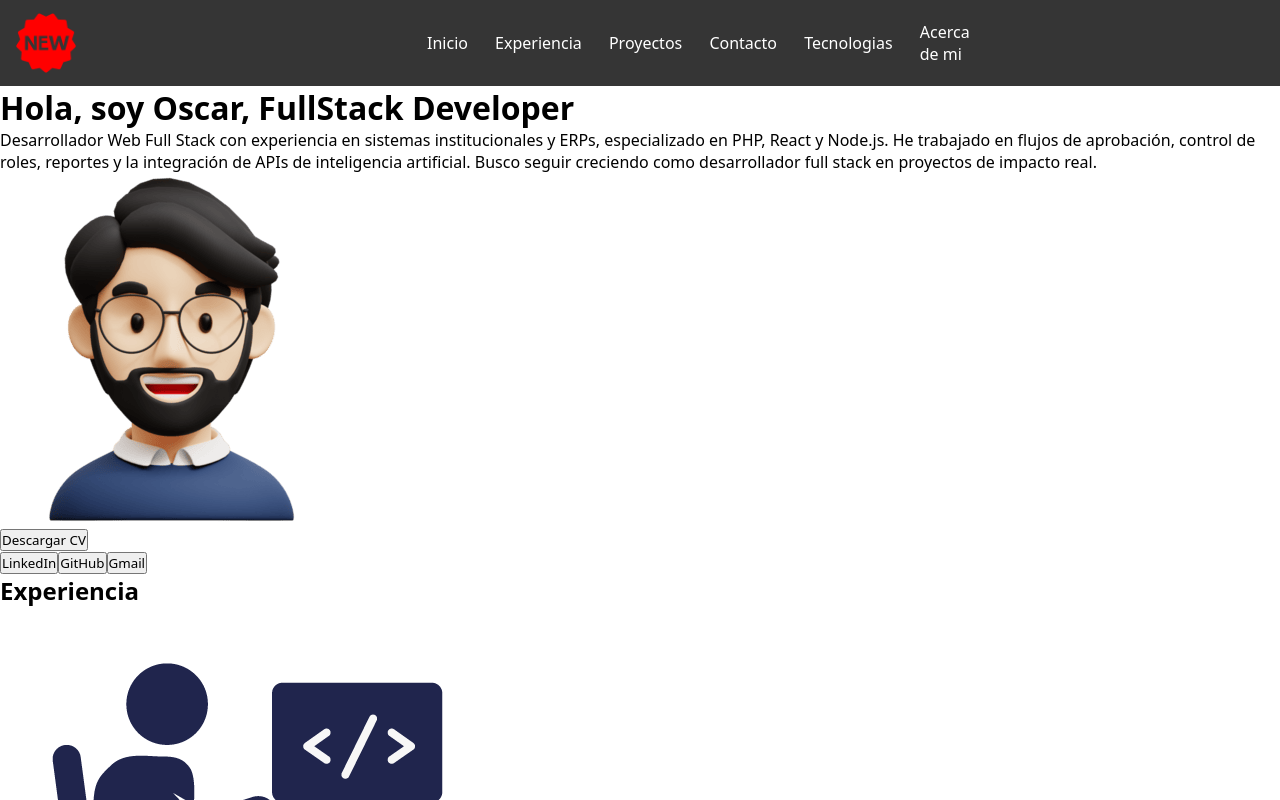
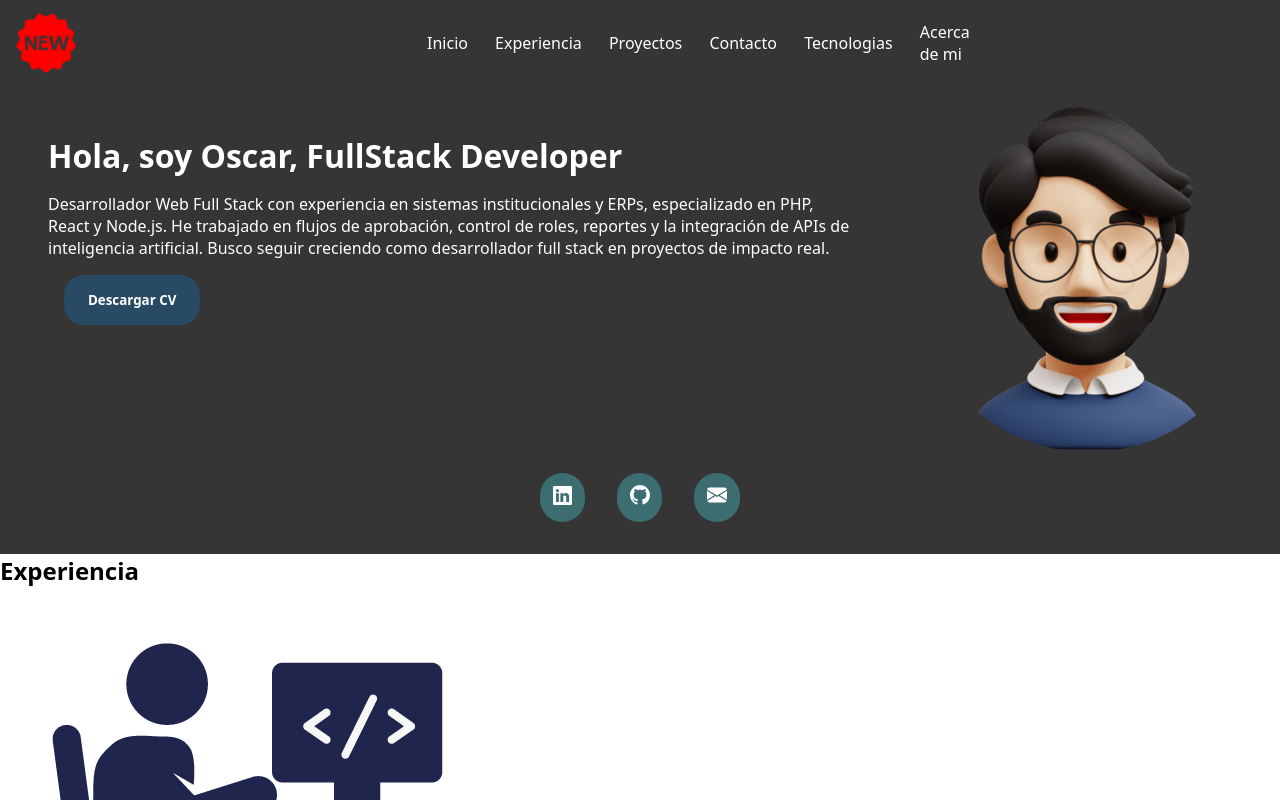
Before and after one commit to OscarLopez890/Portafolio-ocl, a React (Vite) app: page / in a window 1280 px wide. Shown: the top 800 px of the page. Built offline with nearby package versions, Linux system fonts and the light colour scheme.

Commit message:
style: Implemented styles of presentation section
Implemented some styles from images, text and buttons

```diff
--- a/src/components/Presentation/Presentation.jsx
+++ b/src/components/Presentation/Presentation.jsx
@@ -1,25 +1,39 @@
+import styles from './Presentation.module.css';
+
 export function Presentation() {
     return (
-        <>
-            <div>
-                <div>
+        <div className={styles.presentationContainer}>
+            <div className={styles.presentationContent}>
+                <div className={styles.presentationText}>
                     <h1>Hola, soy Oscar, FullStack Developer</h1>
                     <p>Desarrollador Web Full Stack con experiencia en sistemas institucionales y ERPs,
                         especializado en PHP, React y Node.js. He trabajado en flujos de aprobación,
                         control de roles, reportes y la integración de APIs de inteligencia artificial.
                         Busco seguir creciendo como desarrollador full stack en proyectos de impacto real.
                     </p>
+                    <button className={styles.buttonCV}>Descargar CV</button>
                 </div>
                 <div>
                     <img src="src/images/avatar.png" alt="Foto de perfil"></img>
                 </div>
             </div>
-            <button>Descargar CV</button>
-            <div>
-                <button>LinkedIn</button>
-                <button>GitHub</button>
-                <button>Gmail</button>
+            <div className={styles.buttonsLink}>
+                <button>
+                    <svg xmlns="http://www.w3.org/2000/svg" width="19" height="19" fill="currentColor" class="bi bi-linkedin" viewBox="0 0 16 16">
+                        <path d="M0 1.146C0 .513.526 0 1.175 0h13.65C15.474 0 16 .513 16 1.146v13.708c0 .633-.526 1.146-1.175 1.146H1.175C.526 16 0 15.487 0 14.854zm4.943 12.248V6.169H2.542v7.225zm-1.2-8.212c.837 0 1.358-.554 1.358-1.248-.015-.709-.52-1.248-1.342-1.248S2.4 3.226 2.4 3.934c0 .694.521 1.248 1.327 1.248zm4.908 8.212V9.359c0-.216.016-.432.08-.586.173-.431.568-.878 1.232-.878.869 0 1.216.662 1.216 1.634v3.865h2.401V9.25c0-2.22-1.184-3.252-2.764-3.252-1.274 0-1.845.7-2.165 1.193v.025h-.016l.016-.025V6.169h-2.4c.03.678 0 7.225 0 7.225z"/>
+                    </svg>
+                </button>
+                <button>
+                    <svg xmlns="http://www.w3.org/2000/svg" width="20" height="20" fill="currentColor" class="bi bi-github" viewBox="0 0 16 16">
+                        <path d="M8 0C3.58 0 0 3.58 0 8c0 3.54 2.29 6.53 5.47 7.59.4.07.55-.17.55-.38 0-.19-.01-.82-.01-1.49-2.01.37-2.53-.49-2.69-.94-.09-.23-.48-.94-.82-1.13-.28-.15-.68-.52-.01-.53.63-.01 1.08.58 1.23.82.72 1.21 1.87.87 2.33.66.07-.52.28-.87.51-1.07-1.78-.2-3.64-.89-3.64-3.95 0-.87.31-1.59.82-2.15-.08-.2-.36-1.02.08-2.12 0 0 .67-.21 2.2.82.64-.18 1.32-.27 2-.27s1.36.09 2 .27c1.53-1.04 2.2-.82 2.2-.82.44 1.1.16 1.92.08 2.12.51.56.82 1.27.82 2.15 0 3.07-1.87 3.75-3.65 3.95.29.25.54.73.54 1.48 0 1.07-.01 1.93-.01 2.2 0 .21.15.46.55.38A8.01 8.01 0 0 0 16 8c0-4.42-3.58-8-8-8"/>
+                    </svg>
+                </button>
+                <button>
+                    <svg xmlns="http://www.w3.org/2000/svg" width="20" height="20" fill="currentColor" class="bi bi-envelope-fill" viewBox="0 0 16 16">
+                        <path d="M.05 3.555A2 2 0 0 1 2 2h12a2 2 0 0 1 1.95 1.555L8 8.414zM0 4.697v7.104l5.803-3.558zM6.761 8.83l-6.57 4.027A2 2 0 0 0 2 14h12a2 2 0 0 0 1.808-1.144l-6.57-4.027L8 9.586zm3.436-.586L16 11.801V4.697z"/>
+                    </svg>
+                </button>
             </div>
-        </>
+        </div>
     )
 }
--- /dev/null
+++ b/src/components/Presentation/Presentation.module.css
@@ -0,0 +1,53 @@
+.presentationContainer {
+    padding: 1rem;
+    background: var(--primary);
+
+    h1 {
+        color: var(--textPrimary);
+    }
+
+    p {
+        color: var(--textPrimary);
+        margin-top: 1rem;
+    }
+
+    img {
+        width: 350px;
+        height: 350px;
+        border-radius: 50%;
+        margin-left: 2rem;
+    }
+}
+
+.presentationContent {
+    display: flex;
+}
+
+.presentationText {
+    padding: 2rem;
+}
+
+.buttonCV {
+    margin: 1rem;
+    padding: 1rem 1.5rem;
+    background: var(--details);
+    color: var(--textPrimary);
+    border: none;
+    border-radius: 20px;
+    font-weight: bold;
+}
+
+.buttonsLink {
+    display: flex;
+    justify-content: center;
+    align-items: center;
+
+    button {
+        padding: 0.8rem 0.8rem;
+        margin: 1rem;
+        border-radius: 99px;
+        border: none;
+        background: var(--secondary);
+        color: var(--textPrimary);
+    }
+}
```
